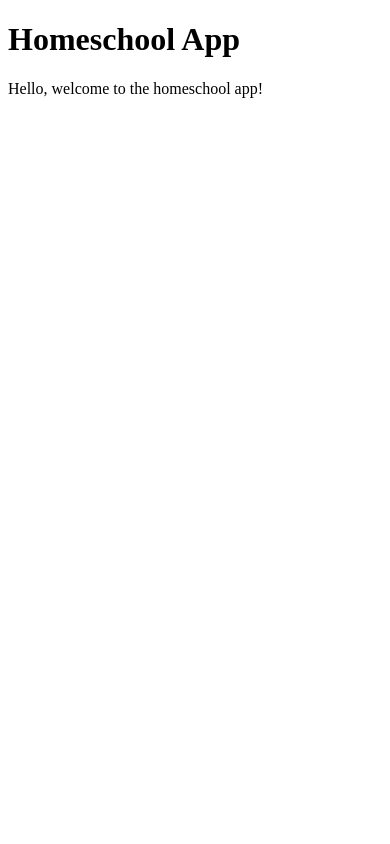
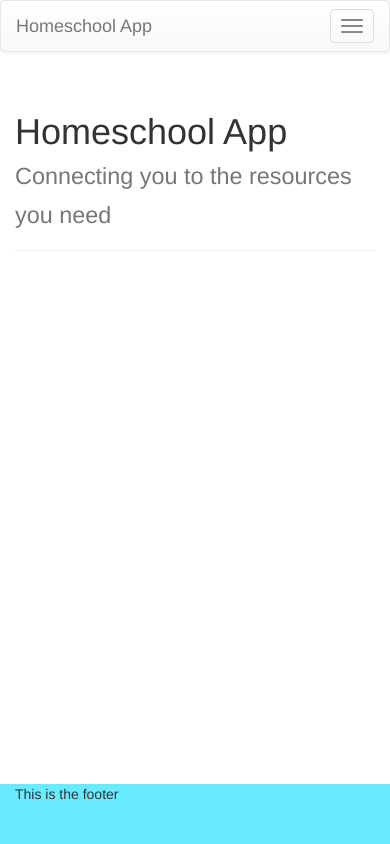
Before and after one commit to elnaterator/homeschool-app, a Django app: page / in a window 390 px wide. Run offline with Django 5.2, Linux system fonts and the light colour scheme.

Commit message:
Add some theme to home page

```diff
--- /dev/null
+++ b/app/static/css/styles.css
@@ -0,0 +1,42 @@
+/* Sticky footer styles
+-------------------------------------------------- */
+html {
+    position: relative;
+    min-height: 100%;
+}
+
+body {
+    margin-bottom: 60px;
+    /* Margin bottom by footer height */
+}
+
+.footer {
+    position: absolute;
+    bottom: 0;
+    width: 100%;
+    height: 60px;
+    /* Set the fixed height of the footer here */
+    background-color: #69ebff;
+}
+
+
+/* Custom page CSS
+   * Not required for template or sticky footer method.
+   * -------------------------------------------------- */
+
+body>.container {
+    padding: 60px 15px 0;
+}
+
+.container .text-muted {
+    margin: 20px 0;
+}
+
+.footer>.container {
+    padding-right: 15px;
+    padding-left: 15px;
+}
+
+code {
+    font-size: 80%;
+}
--- a/app/templates/index.html
+++ b/app/templates/index.html
@@ -1,12 +1,98 @@
 <!DOCTYPE html>
-<html>
+<html lang="en">
+
 <head>
+
+    <!-- Latest compiled and minified CSS -->
+    <link rel="stylesheet" href="https://cdn.jsdelivr.net/npm/bootstrap@3.4.1/dist/css/bootstrap.min.css"
+        integrity="sha384-HSMxcRTRxnN+Bdg0JdbxYKrThecOKuH5zCYotlSAcp1+c8xmyTe9GYg1l9a69psu" crossorigin="anonymous">
+
+    <!-- Optional theme -->
+    <link rel="stylesheet" href="https://cdn.jsdelivr.net/npm/bootstrap@3.4.1/dist/css/bootstrap-theme.min.css"
+        integrity="sha384-6pzBo3FDv/PJ8r2KRkGHifhEocL+1X2rVCTTkUfGk7/0pbek5mMa1upzvWbrUbOZ" crossorigin="anonymous">
+
+    <!-- Latest compiled and minified JavaScript -->
+    <script src="https://cdn.jsdelivr.net/npm/bootstrap@3.4.1/dist/js/bootstrap.min.js"
+        integrity="sha384-aJ21OjlMXNL5UyIl/XNwTMqvzeRMZH2w8c5cRVpzpU8Y5bApTppSuUkhZXN0VxHd"
+        crossorigin="anonymous"></script>
+
+    {% load static %}
+
+    <link rel="stylesheet" href="{% static 'css/styles.css' %}">
+
+    <meta name="viewport" content="width=device-width, initial-scale=1">
+
     <title>Homeschool App</title>
-    </head>
-    <body>
-        <h1>Homeschool App</h1>
-        <p>
-            Hello, welcome to the homeschool app!
-        </p>
-    </body>
+
+</head>
+
+<body>
+    <div class="container-fluid">
+
+        <div class="row header">
+
+            <nav class="navbar navbar-default">
+
+                <div class="container-fluid">
+
+                    <!-- Brand and toggle get grouped for better mobile display -->
+                    <div class="navbar-header">
+                        <button type="button" class="navbar-toggle collapsed" data-toggle="collapse"
+                            data-target="#bs-example-navbar-collapse-1" aria-expanded="false">
+                            <span class="sr-only">Toggle navigation</span>
+                            <span class="icon-bar"></span>
+                            <span class="icon-bar"></span>
+                            <span class="icon-bar"></span>
+                        </button>
+                        <a class="navbar-brand" href="#">Homeschool App</a>
+                    </div>
+
+                    <!-- Collect the nav links, forms, and other content for toggling -->
+                    <div class="collapse navbar-collapse" id="bs-example-navbar-collapse-1">
+
+                        <ul class="nav navbar-nav">
+                            <li><a href="#">Communities</a></li>
+                            <li><a href="#">Resources</a></li>
+                            <li><a href="#">Schedule</a></li>
+                        </ul>
+
+                        <ul class="nav navbar-nav navbar-right">
+                            <li class="dropdown">
+                                <a href="#" class="dropdown-toggle" data-toggle="dropdown" role="button"
+                                    aria-haspopup="true" aria-expanded="false"><span
+                                        class="glyphicon glyphicon-user"></span><span class="caret"></span></a>
+                                <ul class="dropdown-menu">
+                                    <li><a href="#">Action</a></li>
+                                    <li><a href="#">Another action</a></li>
+                                    <li><a href="#">Something else here</a></li>
+                                    <li role="separator" class="divider"></li>
+                                    <li><a href="#">Separated link</a></li>
+                                </ul>
+                            </li>
+                        </ul>
+
+                    </div><!-- /.navbar-collapse -->
+                </div><!-- /.container-fluid -->
+            </nav>
+        </div>
+        <div class="row body">
+            <div class="col-xs-12">
+                <div class="page-header">
+                    <h1>Homeschool App <small>Connecting you to the resources you need</small></h1>
+                </div>
+            </div>
+        </div>
+
+
+
+    </div>
+
+    <footer class="footer" style="position: absolute; bottom: 0; width: 100%">
+        <div class="container">
+            <p>This is the footer</p>
+        </div>
+    </footer>
+
+</body>
+
 </html>
```
